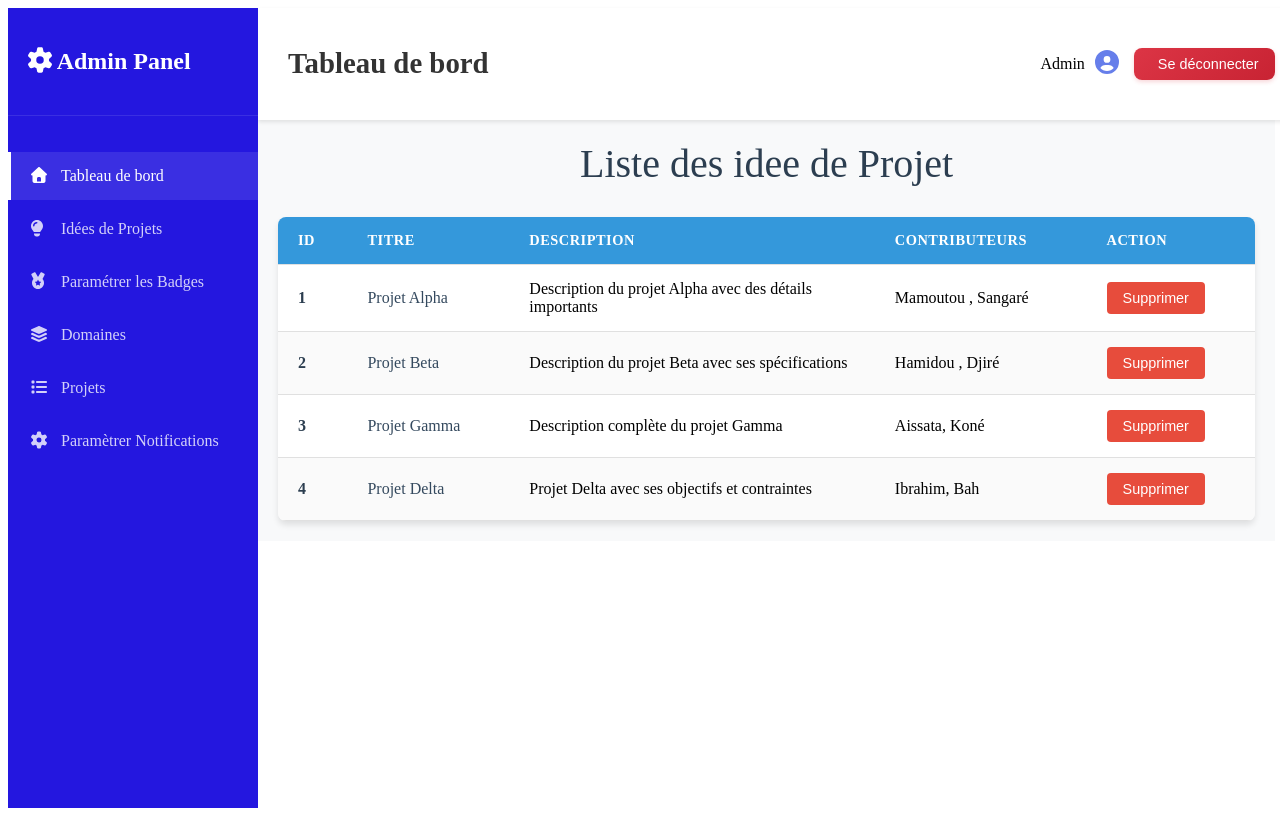
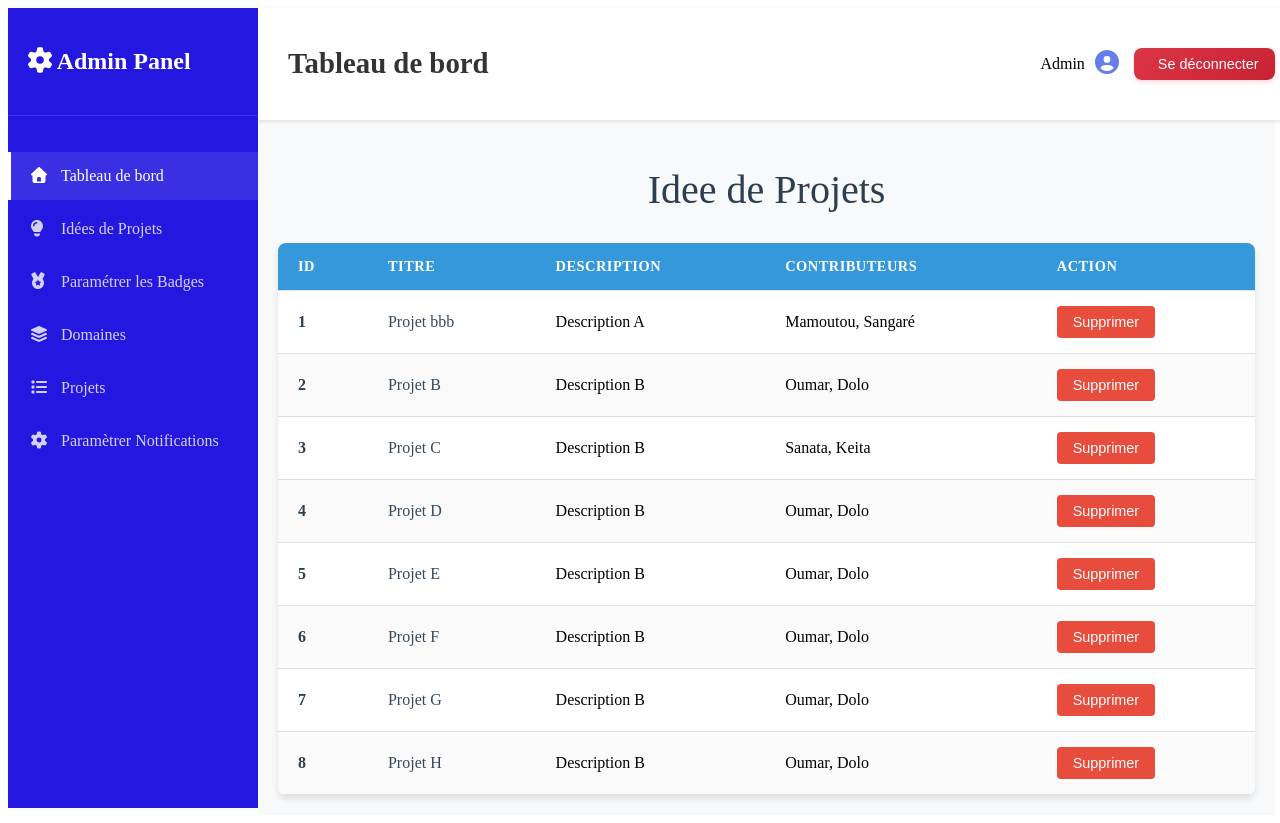
Before and after one commit to Professeur7/CollabdevFrontent, an Angular app: page /ideeProjet in a window 1280 px wide. Shown: the top 823 px of the page. Before the commit the page ends 800 px from the top, so only its background shows below. Built offline with nearby package versions, Linux system fonts and the light colour scheme.

Commit message:
jai repris la fonctionaliter ideeProjet

```diff
--- a/src/app/app.routes.ts
+++ b/src/app/app.routes.ts
@@ -1,18 +1,20 @@
 import { Routes } from '@angular/router';
-import {IdeesDeProjets} from './features/components-administrateur/idees-de-projets/idees-de-projets';
+//import {IdeesDeProjets} from './features/components-administrateur/idees-de-projets/idees-de-projets';
 import {DasboardAdmin} from './features/components-administrateur/dasboard-admin/dasboard-admin';
 import {DashboardSection} from './features/components-administrateur/dashboard-section/dashboard-section';
 import {Domaines} from './features/components-administrateur/domaines/domaines';
 import {ParametrerLesBadges} from './features/components-administrateur/parametrer-les-badges/parametrer-les-badges';
 import {Projets} from './features/components-administrateur/projets/projets';
 import {ParametrerNotifications} from './features/components-administrateur/parametrer-notifications/parametrer-notifications';
+import {IdeeDeProjets} from './features/coponents-contributeurs/idee-de-projets/idee-de-projets';
+import {IdeeDeProjet} from './features/components-administrateur/idee-de-projet/idee-de-projet';
 
 export const routes: Routes = [
   {
     path: "", component: DashboardSection
   },
   {
-    path: "ideeProjet", component: IdeesDeProjets
+    path: "ideeProjet", component: IdeeDeProjet
   },
 
   {
--- a/src/app/features/components-administrateur/dasboard-admin/dasboard-admin.ts
+++ b/src/app/features/components-administrateur/dasboard-admin/dasboard-admin.ts
@@ -2,11 +2,12 @@ import { Component } from '@angular/core';
 import {Sidebar} from "../sidebar/sidebar";
 import {Header} from '../header/header';
 import {DashboardSection} from '../dashboard-section/dashboard-section';
-import {IdeesDeProjets} from '../idees-de-projets/idees-de-projets';
+
 import {RouterLink, RouterOutlet} from '@angular/router';
 import {Domaines} from '../domaines/domaines';
 import {ParametrerLesBadges} from '../parametrer-les-badges/parametrer-les-badges';
 import {Projets} from '../projets/projets';
+import {IdeeDeProjet} from '../idee-de-projet/idee-de-projet';
 
 @Component({
   selector: 'app-dasboard-admin',
@@ -14,7 +15,7 @@ import {Projets} from '../projets/projets';
     Sidebar,
     Header,
     DashboardSection,
-    IdeesDeProjets,
+    IdeeDeProjet,
     RouterOutlet,
     Domaines,
     ParametrerLesBadges,
--- a/src/app/features/components-administrateur/idees-de-projets/idees-de-projets.css
+++ b/src/app/features/components-administrateur/idee-de-projet/idee-de-projet.css
@@ -1,16 +1,3 @@
-* {
-  margin: 0;
-  padding: 0;
-  box-sizing: border-box;
-}
-
-body {
-  font-family: 'Segoe UI', Tahoma, Geneva, Verdana, sans-serif;
-  background-color: #f5f5f5;
-  color: #333;
-  line-height: 1.6;
-}
-
 .container {
   max-width: 1200px;
   margin: 0 auto;
--- /dev/null
+++ b/src/app/features/components-administrateur/idee-de-projet/idee-de-projet.html
@@ -0,0 +1,25 @@
+<div class="container">
+  <h1>Idee de Projets</h1>
+  <table class="data-table">
+    <thead>
+    <tr>
+      <th>ID</th>
+      <th>Titre</th>
+      <th>Description</th>
+      <th>Contributeurs</th>
+      <th>Action</th>
+    </tr>
+    </thead>
+    <tbody>
+    <tr *ngFor="let item of data">
+      <td>{{ item.id }}</td>
+      <td>{{ item.titre }}</td>
+      <td>{{ item.description }}</td>
+      <td>{{ item.contributeurs }}</td>
+      <td>
+        <button class="delete-btn" (click)="deleteRow(item.id)">Supprimer</button>
+      </td>
+    </tr>
+    </tbody>
+  </table>
+</div>
--- /dev/null
+++ b/src/app/features/components-administrateur/idee-de-projet/idee-de-projet.ts
@@ -0,0 +1,27 @@
+import { Component } from '@angular/core';
+import {RouterOutlet} from '@angular/router';
+import {CommonModule} from '@angular/common';
+
+@Component({
+  selector: 'app-idee-de-projet',
+  imports: [RouterOutlet,CommonModule],
+  templateUrl: './idee-de-projet.html',
+  styleUrl: './idee-de-projet.css'
+})
+export class IdeeDeProjet {
+  data = [
+    {id: 1, titre: "Projet bbb", description: "Description A", contributeurs: "Mamoutou, Sangaré"},
+    {id: 2, titre: "Projet B", description: "Description B", contributeurs: "Oumar, Dolo"},
+    {id: 3, titre: "Projet C", description: "Description B", contributeurs: "Sanata, Keita"},
+    {id: 4, titre: "Projet D", description: "Description B", contributeurs: "Oumar, Dolo"},
+    {id: 5, titre: "Projet E", description: "Description B", contributeurs: "Oumar, Dolo"},
+    {id: 6, titre: "Projet F", description: "Description B", contributeurs: "Oumar, Dolo"},
+    {id: 7, titre: "Projet G", description: "Description B", contributeurs: "Oumar, Dolo"},
+    {id: 8, titre: "Projet H", description: "Description B", contributeurs: "Oumar, Dolo"}
+  ];
+  deleteRow(id: number): void {
+    if (confirm('Êtes-vous sûr de vouloir supprimer cette ligne ?')) {
+      this.data = this.data.filter(item => item.id !== id);
+    }
+  }
+}
--- a/src/app/features/components-administrateur/idees-de-projets/idees-de-projets.html
+++ /dev/null
@@ -1,44 +0,0 @@
-<div class="container">
-  <h1>Liste des idee de Projet</h1>
-  <table class="data-table">
-    <thead>
-    <tr>
-      <th>ID</th>
-      <th>Titre</th>
-      <th>Description</th>
-      <th>Contributeurs</th>
-      <th>Action</th>
-    </tr>
-    </thead>
-    <tbody>
-    <tr>
-      <td>1</td>
-      <td>Projet Alpha</td>
-      <td>Description du projet Alpha avec des détails importants</td>
-      <td>Mamoutou , Sangaré</td>
-      <td><button class="delete-btn" onclick="deleteRow(this)">Supprimer</button></td>
-    </tr>
-    <tr>
-      <td>2</td>
-      <td>Projet Beta</td>
-      <td>Description du projet Beta avec ses spécifications</td>
-      <td>Hamidou , Djiré</td>
-      <td><button class="delete-btn" onclick="deleteRow(this)">Supprimer</button></td>
-    </tr>
-    <tr>
-      <td>3</td>
-      <td>Projet Gamma</td>
-      <td>Description complète du projet Gamma</td>
-      <td>Aissata, Koné</td>
-      <td><button class="delete-btn" onclick="deleteRow(this)">Supprimer</button></td>
-    </tr>
-    <tr>
-      <td>4</td>
-      <td>Projet Delta</td>
-      <td>Projet Delta avec ses objectifs et contraintes</td>
-      <td>Ibrahim, Bah</td>
-      <td><button class="delete-btn" onclick="deleteRow(this)">Supprimer</button></td>
-    </tr>
-    </tbody>
-  </table>
-</div>
```
Also changed, not shown: src/app/features/components-administrateur/idees-de-projets/idees-de-projets.ts (deleted, +0 -14 lines), 1 other file (tests, documents, lock files or other folders).
